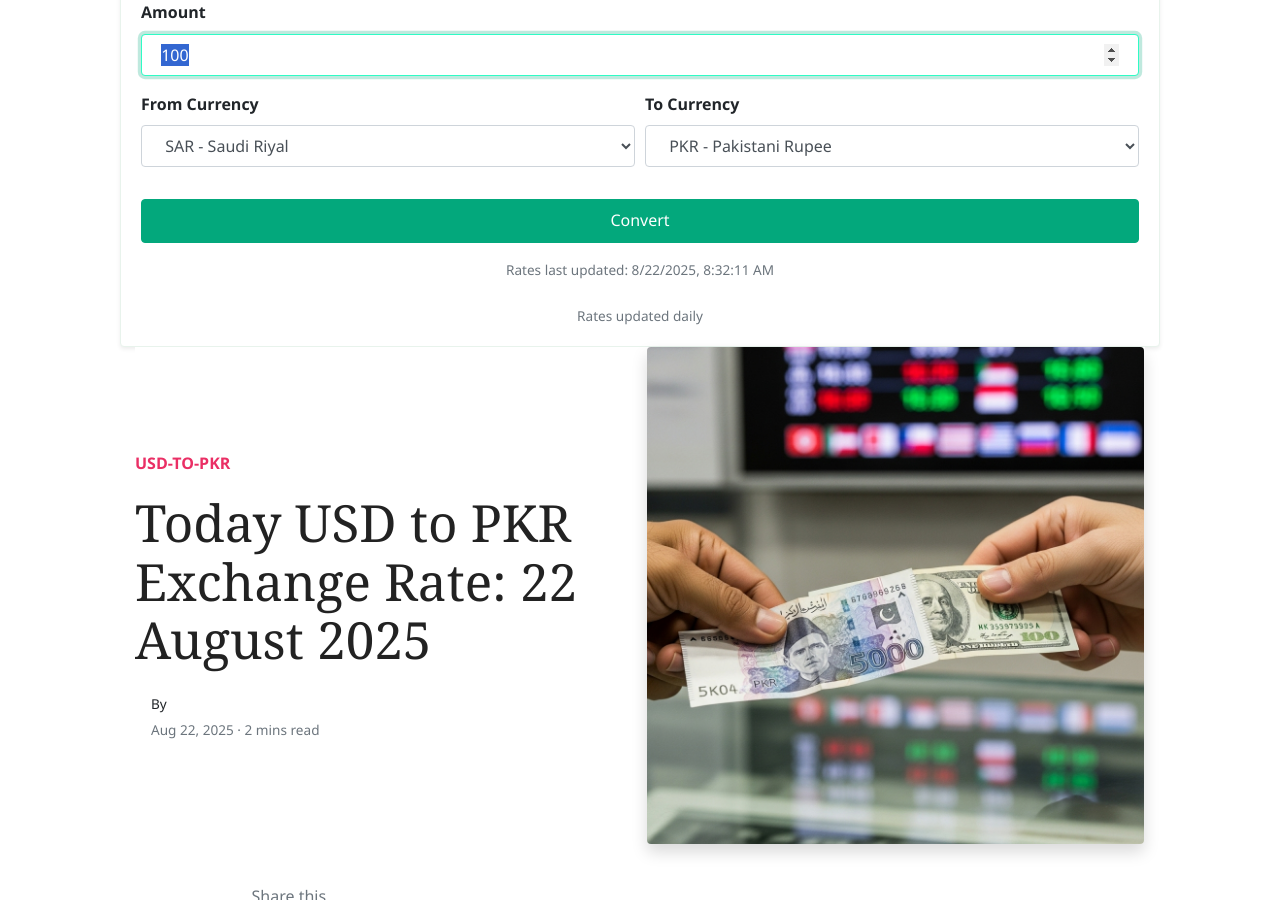
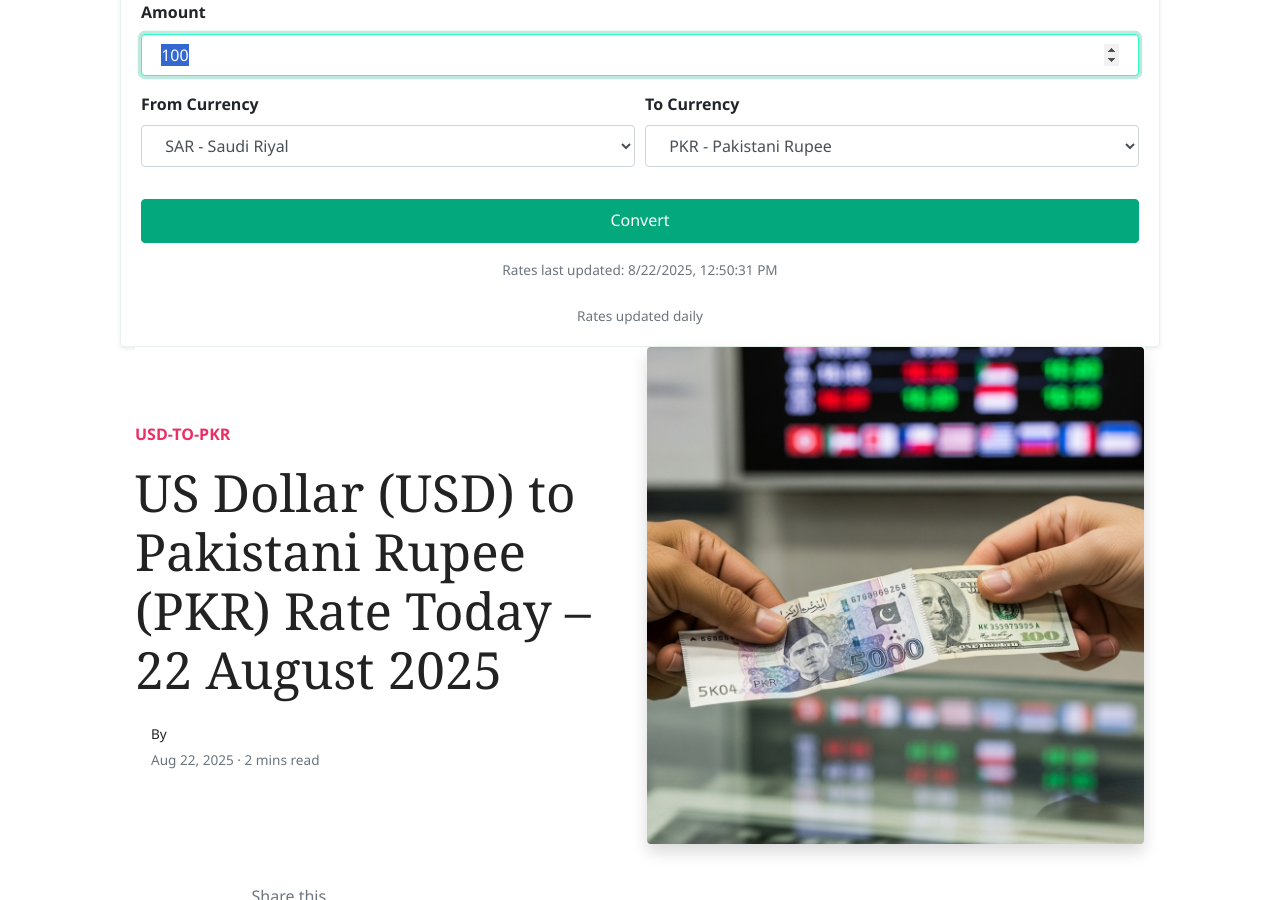
Before and after one commit to mlcom/mlcom.github.io, a Jekyll site: the page built from _posts/2025-08-22-today-us-dollar-to-pkr-exchange-rate-august-2025-prices-updated-usd-to-pkr.md, in a window 1280 px wide and 900 px high, scrolled down 242 px. Built offline with Jekyll 4.4.1, drawn with Linux system fonts in a browser that asks for light colours; nearby versions of some CDN libraries; comment, search, counter and statistics services are not loaded.

Commit message:
Automated: Update currency rates and generate daily posts

```diff
--- a/_data/rates.yml
+++ b/_data/rates.yml
@@ -1,4 +1,4 @@
-last_updated_utc: '2025-08-22T08:32:11.727225+00:00'
+last_updated_utc: '2025-08-22T12:50:31.432596+00:00'
 rates:
   AED: 3.6725
   AFN: 68.9468
--- a/_posts/2025-08-22-today-us-dollar-to-pkr-exchange-rate-august-2025-prices-updated-usd-to-pkr.md
+++ b/_posts/2025-08-22-today-us-dollar-to-pkr-exchange-rate-august-2025-prices-updated-usd-to-pkr.md
@@ -1,6 +1,6 @@
 ---
 layout: post
-title:  'Today USD to PKR Exchange Rate: 22 August 2025'
+title:  'US Dollar (USD) to Pakistani Rupee (PKR) Rate Today – 22 August 2025'
 author: jane
 categories: [ usd-to-pkr ]
 image: assets/images/usd-to-pkr-rate-today.jpg
```
Also changed, not shown: _posts/2025-08-22-today-uae-dirham-to-pkr-exchange-rate-august-2025-prices-updated-aed-to-pkr.md (+1 -1 lines).
